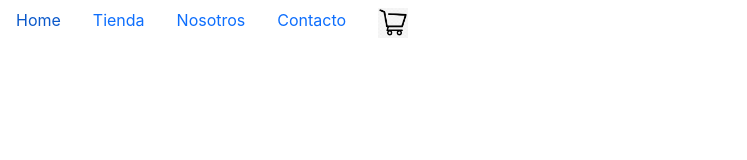
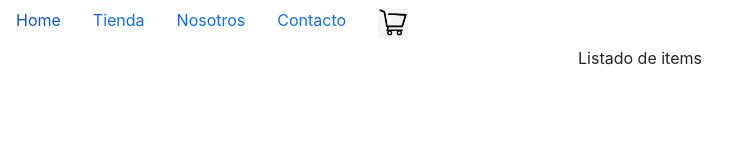
Before and after one commit to manu189/revaccine-shop, a React (Create React App) app: page / in a window 1280 px wide. Shown: the top 160 px of the page, without its empty margins (0-747 px from the left). Built offline with nearby package versions, Linux system fonts and the light colour scheme.

Commit message:
Se agrego componente de listado

```diff
--- a/src/App.js
+++ b/src/App.js
@@ -1,11 +1,13 @@
 import logo from './logo.svg';
 import './App.css';
 import Navbar from './components/NavBar';
+import ItemListContainer from './components/ItemListContainer';
 
 function App() {
   return (
     <div className="App">
       <Navbar />
+      <ItemListContainer />
     </div>
   );
 }
--- a/src/components/ItemListContainer.js
+++ b/src/components/ItemListContainer.js
@@ -1 +1,11 @@
 import React from "react";
+
+function ItemListContainer(){
+    return <>
+        <div>
+        <p>Listado de items</p>
+        </div>
+    </>;
+}
+
+export default ItemListContainer;
```
